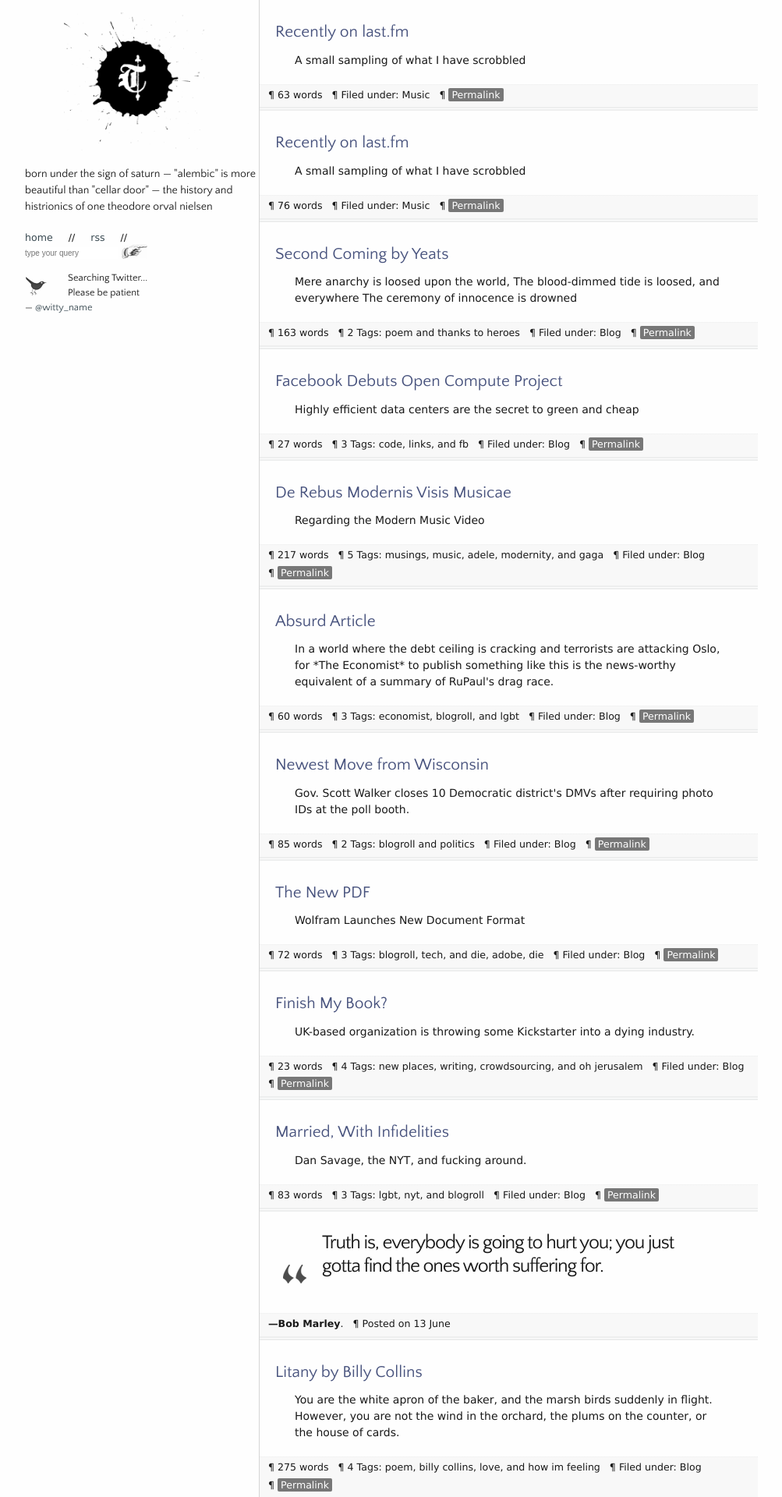
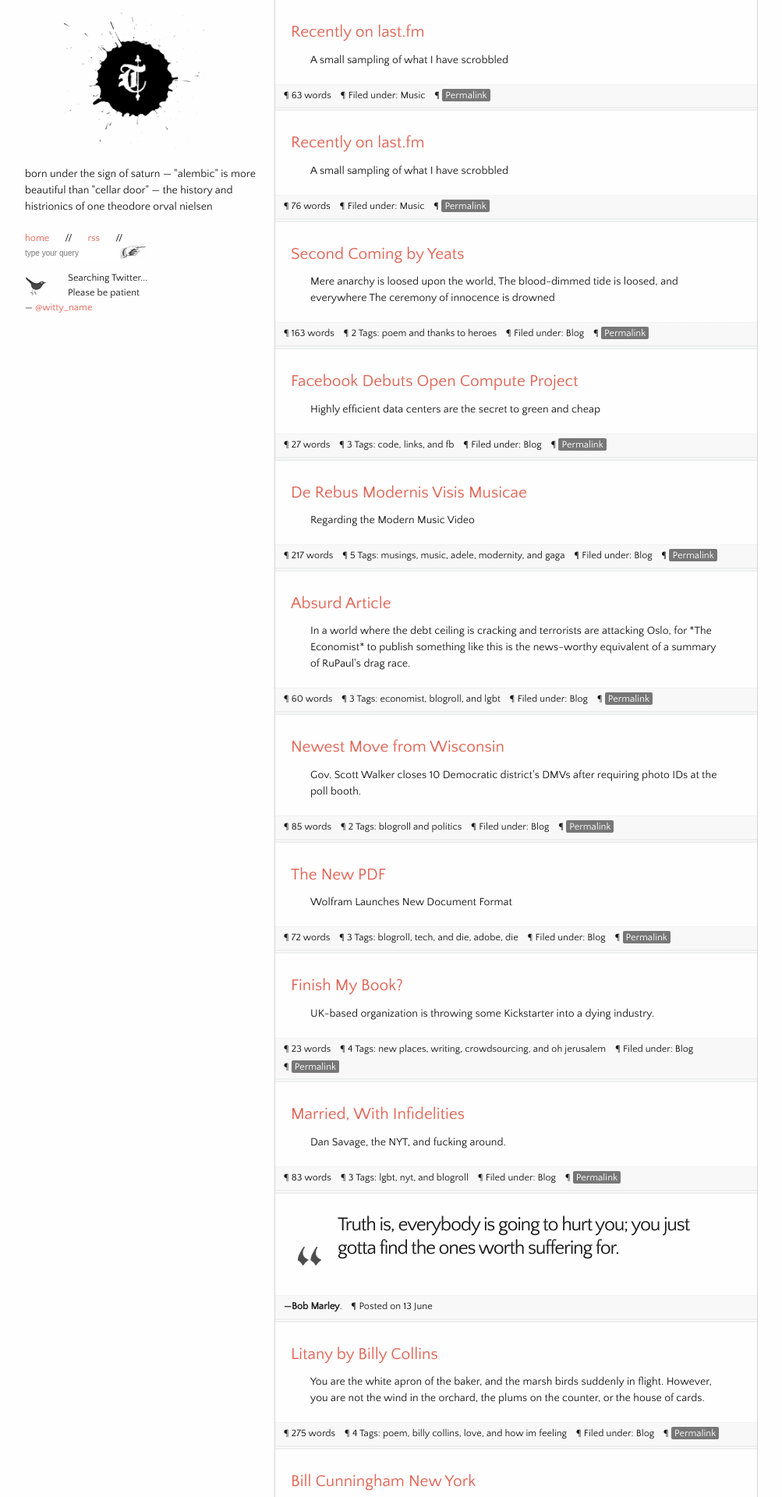
Before and after one commit to nielsen/nielsen.github.com, a Jekyll site: the page built from index.html, in a window 1280 px wide. Shown: the top 1920 px of the page at 78% size, without its empty margins (148-1151 px from the left). Built offline with Jekyll 4.4.1, drawn with Linux system fonts in a browser that asks for light colours; nearby versions of some CDN libraries; Markdown is read by kramdown in place of the engine named in the settings.

Commit message:
2012/03/13 Mar:03:1331647297 - autodeploy

```diff
--- a/_includes/footer.html
+++ b/_includes/footer.html
@@ -2,8 +2,10 @@
 </section>
 <footer>
 
-    <p id="copyright">Content &copy; Theodore O. Nielsen 2008 - 2012</p>
-
+    <p id="copyright">
+		Content &copy; Theodore O. Nielsen 2008 - 2012
+	</p>
+	<img src="/static/img/bg_monster.png" alt="Stealing is wrong." id="monster" />
 </footer>
 
 </div>
--- a/static/css/main.css
+++ b/static/css/main.css
@@ -1,25 +1,17 @@
 html,body,div,span,applet,object,iframe,h1,h2,h3,h4,h5,h6,p,blockquote,pre,a,abbr,acronym,address,big,cite,code,del,dfn,em,font,img,ins,kbd,q,s,samp,small,strike,strong,sub,sup,tt,var,b,u,i,center,dl,dt,dd,ol,ul,li,fieldset,form,label,legend,table,caption,tbody,tfoot,thead,tr,th,td{margin:0;padding:0;border:0;outline:0;font-size:100%;vertical-align:baseline;background:transparent}ol,ul{list-style:none}blockquote,q{quotes:none}blockquote:before,blockquote:after,q:before,q:after{content:' ';content:none}:focus{outline:0}ins{text-decoration:none}del{text-decoration:line-through}a,h1 a,h2 a{text-decoration:none}a img{border:none}table{border-collapse:collapse;border-spacing:0}body,h1,h2,h3,h4{font-size-adjust:none;font-stretch:normal;font-style:normal;font-variant:normal;font-weight:normal}article, aside, figure, footer, header, hgroup, nav, section { display:block; }
 
-/*
- *  Blue  - 3a4a52
- *  Green - 657552
- *  Red   - 54291d
- */
-
-
-body{font-family: 'lucida grande', 'helvetica neue', 'helvetica',  sans-serif;background: #fefefe; color: #191919; font-size: 14px; line-height: 1.5; overflow-y: scroll;}
-h1, h2, h3, h4{font-family: 'Quattrocento Sans', arial, serif;font-weight: normal; color: #81625a;}
+body{font-family: 'Quattrocento Sans', 'helvetica neue light', 'helvetica neue', 'helvetica', sans-serif;background: #fefefe; color: #191919; font-size: 14px; line-height: 1.5; overflow-y: scroll;}
+h1, h2, h3, h4{font-weight: normal; color: #2A6768;}
 h1{margin: 15px; font-size: 1.5em;}
-h2{margin: 10px; font-size: 1.5em; color: #54291d;}
-h3{margin: 10px; font-size: 1.3em; color: #54291d;}
-a{text-decoration: none; color: #3a4a52; -webkit-transition: all 0.2s ease-out; -moz-transition: all 0.2s ease-out; transition: all 0.2s ease-out;}
-a:hover{text-decoration: underline; color: #81625a;}
-a:visited{color: #3a4a52;}
+h2{margin: 10px; font-size: 1.5em; color: #2A6768;}
+h3{margin: 10px; font-size: 1.3em; color: #2A6768;}
+a{text-decoration: none; color: #E16354; -webkit-transition: all 0.2s ease-out; -moz-transition: all 0.2s ease-out; transition: all 0.2s ease-out;}
+a:hover{text-decoration: underline; color: #F5B168;}
 blockquote{padding: 15px; font-size: .9em; margin: 10px;}
 ol{list-style: decimal; margin-left: 25px; padding-left: 15px;}
 
 #site{width: 960px; margin-right: auto; margin-left: auto; position: relative;}
-#header{width: 320px; float:left; }
+#header{width: 320px; float:left; padding-right:20px;}
 #header h1 img{display: block; margin: 0 auto;}
 #header p{font-family: "Quattrocento Sans", arial, sans-serif; margin: 20px 0 20px 20px;}
 #twitter{background: url('../img/grey_icon_twitter.png') no-repeat 1% 52%; font-size: .9em; margin: 20px; font-family: "Quattrocento Sans", 'Helvetica Neue Light', 'Helvetica Neue', sans-serif;}
@@ -31,16 +23,16 @@ ol{list-style: decimal; margin-left: 25px; padding-left: 15px;}
 #search_form{height:13px; display: block; position: relative; top: -5px;}
 #search_form_input{height:15px; margin: 0;  border: none; font-size: 10px; padding: 0; width: 70%; position: relative; top: -4px;}
 
-#content{word-wrap: break-word; float: left; width: 639px; border-left: 1px solid #D6D6D6;}
+#content{word-wrap: break-word; float: left; width: 618px; border-left: 1px solid #D6D6D6; border-right: 1px solid #D6D6D6;}
 #content pre, code{ margin: 10px; line-height: 1.3em; }
 #content a{padding: 1px 4px; background: #777; color: #fff; border-radius: 2px;}
-#content h2 a{padding: 0; color:#47527d !important; background: transparent;}
-#content a:hover{text-decoration: none; background: #444;}
-#content h2 a:hover{padding: 0; color:#47527d !important; background: transparent;}
-#content ul{border-left: 2px solid #657552; margin-left: 25px; }
-#content ul li{margin-bottom: 10px; padding: 2px 2px 2px 15px; border-left: 7px solid #657552;}
+#content h2 a{padding: 0; color:#E16354 !important; background: transparent;}
+#content a:hover{text-decoration: none; background: #444; color:#fff;}
+#content h2 a:hover{padding: 0; color:#F5B168 !important; background: transparent;}
+#content ul{border-left: 2px solid #2D3039; margin-left: 25px; }
+#content ul li{margin-bottom: 10px; padding: 2px 2px 2px 15px; border-left: 7px solid #2D3039;}
 
-section article { background: transparent; border-bottom: 5px double #EDEEEE; float: left; width: 639px; overflow: hidden; margin-left: 0;  padding: 0; }
+section article { background: transparent; border-bottom: 5px double #EDEEEE; float: left; width: 618px; overflow: hidden; margin-left: 0;  padding: 0; }
 section article:hover{background: #f8f8f8; -webkit-transition: all 0.2s ease-out; -moz-transition: all 0.2s ease-out; transition: all 0.2s ease-out;}
 section article h2{ margin: 25px 10px 10px 20px;}
 section article p{margin: 0 45px 20px 45px;}
@@ -62,6 +54,7 @@ section article p{margin: 0 45px 20px 45px;}
 #tags h3{margin-top: 0;}
 #tags ul{margin-left: 15px; }
 
-p#copyright{padding:25px;}
+p#copyright{padding:25px; display:inline;}
+img#monster{vertical-align: bottom; position: relative; top: 15px; left: 134px;}
 
 #tapir{float: left;}
```
Also changed, not shown: atom.xml (+7 -8 lines).
